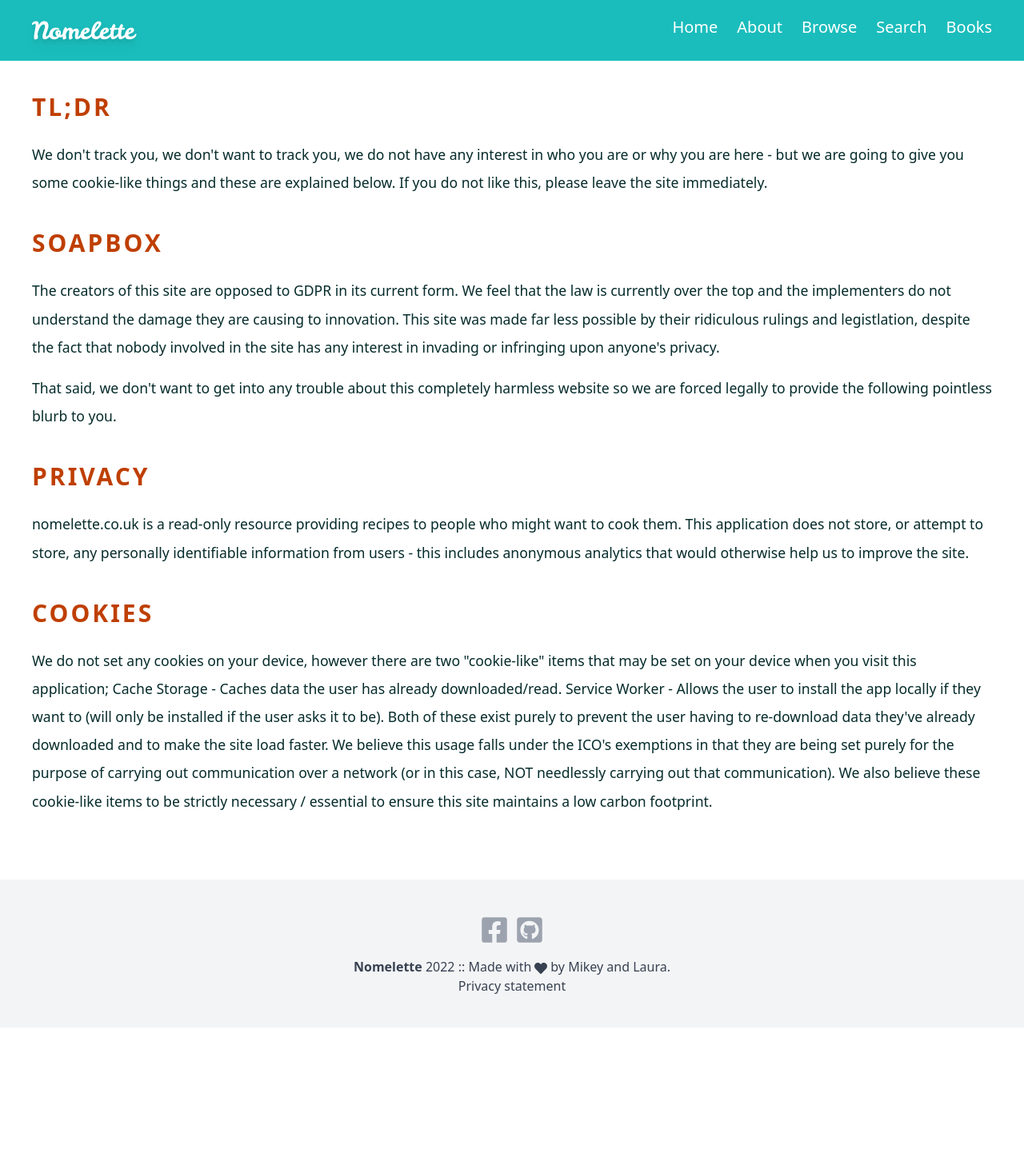
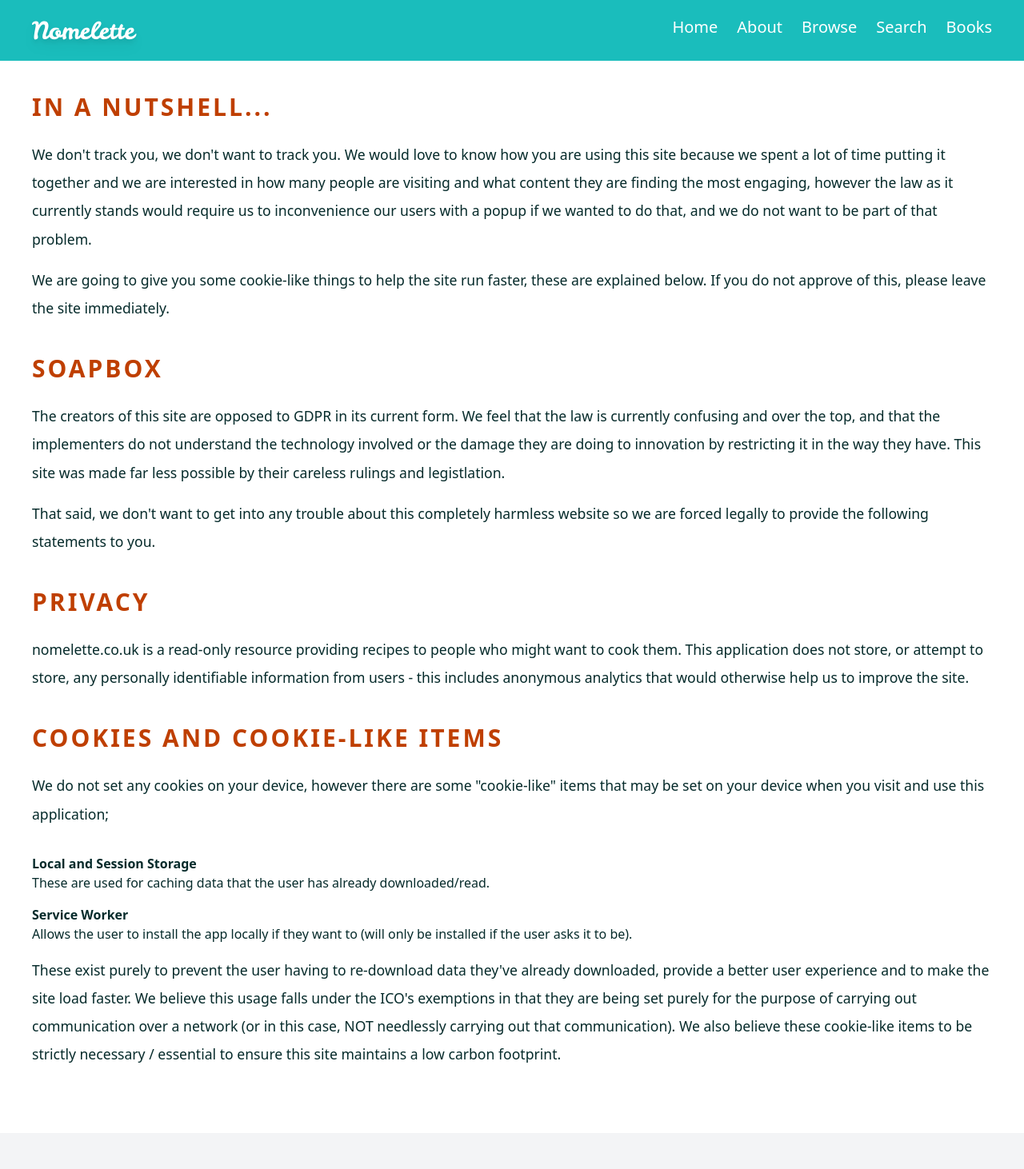
Before and after one commit to mikeyhogarth/nomelette.co.uk, a Next.js app: page /privacy in a window 1280 px wide. Shown: the top 1462 px of the page at 80% size. Before the commit the page ends 1285 px from the top, so only its background shows below. Built offline with nearby package versions, Linux system fonts and the light colour scheme.

Commit message:
Add local storage solution to preserve search state between page transitions.

```diff
--- a/pages/privacy.tsx
+++ b/pages/privacy.tsx
@@ -6,26 +6,34 @@ export default function Privacy() {
       <Head>
         <title>Privacy | Nomelette</title>
       </Head>
-      <h2>tl;dr</h2>
+      <h2>In a nutshell...</h2>
       <p>
-        We don&apos;t track you, we don&apos;t want to track you, we do not have
-        any interest in who you are or why you are here - but we are going to
-        give you some cookie-like things and these are explained below. If you
-        do not like this, please leave the site immediately.
+        We don&apos;t track you, we don&apos;t want to track you. We would love
+        to know how you are using this site because we spent a lot of time
+        putting it together and we are interested in how many people are
+        visiting and what content they are finding the most engaging, however
+        the law as it currently stands would require us to inconvenience our
+        users with a popup if we wanted to do that, and we do not want to be
+        part of that problem.
+      </p>
+      <p>
+        We are going to give you some cookie-like things to help the site run
+        faster, these are explained below. If you do not approve of this, please
+        leave the site immediately.
       </p>
       <h2>Soapbox</h2>
       <p>
         The creators of this site are opposed to GDPR in its current form. We
-        feel that the law is currently over the top and the implementers do not
-        understand the damage they are causing to innovation. This site was made
-        far less possible by their ridiculous rulings and legistlation, despite
-        the fact that nobody involved in the site has any interest in invading
-        or infringing upon anyone&apos;s privacy.
+        feel that the law is currently confusing and over the top, and that the
+        implementers do not understand the technology involved or the damage
+        they are doing to innovation by restricting it in the way they have.
+        This site was made far less possible by their careless rulings and
+        legistlation.
       </p>
       <p>
         That said, we don&apos;t want to get into any trouble about this
         completely harmless website so we are forced legally to provide the
-        following pointless blurb to you.
+        following statements to you.
       </p>
       <h2>Privacy</h2>
       <p>
@@ -35,21 +43,33 @@ export default function Privacy() {
         includes anonymous analytics that would otherwise help us to improve the
         site.
       </p>
-      <h2>Cookies</h2>
+      <h2>Cookies and Cookie-like items</h2>
       <p>
-        We do not set any cookies on your device, however there are two
+        We do not set any cookies on your device, however there are some
         &quot;cookie-like&quot; items that may be set on your device when you
-        visit this application; Cache Storage - Caches data the user has already
-        downloaded/read. Service Worker - Allows the user to install the app
-        locally if they want to (will only be installed if the user asks it to
-        be). Both of these exist purely to prevent the user having to
-        re-download data they&apos;ve already downloaded and to make the site
-        load faster. We believe this usage falls under the ICO&apos;s exemptions
-        in that they are being set purely for the purpose of carrying out
-        communication over a network (or in this case, NOT needlessly carrying
-        out that communication). We also believe these cookie-like items to be
-        strictly necessary / essential to ensure this site maintains a low
-        carbon footprint.
+        visit and use this application;
+      </p>
+      <dl className="pb-4">
+        <dt className="font-bold pt-4">Local and Session Storage</dt>{" "}
+        <dd>
+          These are used for caching data that the user has already
+          downloaded/read.
+        </dd>
+        <dt className="font-bold pt-4">Service Worker</dt>
+        <dd>
+          Allows the user to install the app locally if they want to (will only
+          be installed if the user asks it to be).{" "}
+        </dd>
+      </dl>
+      <p>
+        These exist purely to prevent the user having to re-download data
+        they&apos;ve already downloaded, provide a better user experience and to
+        make the site load faster. We believe this usage falls under the
+        ICO&apos;s exemptions in that they are being set purely for the purpose
+        of carrying out communication over a network (or in this case, NOT
+        needlessly carrying out that communication). We also believe these
+        cookie-like items to be strictly necessary / essential to ensure this
+        site maintains a low carbon footprint.
       </p>
     </>
   );
--- a/pages/recipes/[slug].tsx
+++ b/pages/recipes/[slug].tsx
@@ -18,7 +18,7 @@ interface Props {
 
 export default function RecipePage({ recipe }: Props) {
   return (
-    <article className="recipe" vocab="http://schema.org/" typeof="Recipe">
+    <>
       <Head>
         <title>{recipe.name} | Nomelette</title>
         {recipe.image && (
@@ -41,6 +41,7 @@ export default function RecipePage({ recipe }: Props) {
           content={`Recipe for ${recipe.name} by Sheila Hogarth`}
         />
       </Head>
+      <article className="recipe" vocab="http://schema.org/" typeof="Recipe">
         <h1 property="name">{recipe.name}</h1>
         {recipe.image && (
           <figure className="main-recipe-image">
@@ -101,6 +102,7 @@ export default function RecipePage({ recipe }: Props) {
           </Callout>
         )}
       </article>
+    </>
   );
 }
 
--- a/pages/search.tsx
+++ b/pages/search.tsx
@@ -1,4 +1,4 @@
-import { useState, FormEvent } from "react";
+import { useState, useEffect, FormEvent } from "react";
 import { FaSpinner } from "react-icons/fa";
 import Link from "next/link";
 import Head from "next/head";
@@ -7,13 +7,28 @@ import { Recipe } from "../types";
 
 // artificial limit to prevent spamming
 const MAX_SEARCH_LIMIT = 50;
+const SEARCH_TERM_LOCAL_STORAGE_KEY = "searchTerm";
+const SEARCH_RESULTS_LOCAL_STORAGE_KEY = "searchResults";
 
 const Search = () => {
   const [searchTerm, setSearchTerm] = useState<string>("");
   const [lastSearchTerm, setLastSearchTerm] = useState<string>("");
   const [results, setResults] = useState<Recipe[]>([]);
-  const [searchCount, setSearchCount] = useState<number>(0);
+  const [searchCount, setSearchCount] = useState<number>(results.length);
   const [loading, setLoading] = useState<boolean>(false);
+
+  useEffect(() => {
+    const cachedSearchTerm =
+      localStorage.getItem(SEARCH_TERM_LOCAL_STORAGE_KEY) || "";
+
+    const cachedSearchResults = JSON.parse(
+      localStorage.getItem(SEARCH_RESULTS_LOCAL_STORAGE_KEY) || "[]"
+    );
+
+    setSearchTerm(cachedSearchTerm);
+    setLastSearchTerm(cachedSearchTerm);
+    setResults(cachedSearchResults);
+  }, []);
 
   async function handleSubmit(event: FormEvent) {
     event.preventDefault();
@@ -22,8 +37,17 @@ const Search = () => {
     setSearchCount(searchCount + 1);
     setLastSearchTerm(searchTerm);
     setLoading(true);
-    setResults(await search(searchTerm));
+    const searchResults = await search(searchTerm);
+    setResults(searchResults);
     setLoading(false);
+
+    // Set results on local storage so that they remain when back pressed / user
+    // comes back to search page.
+    localStorage.setItem(SEARCH_TERM_LOCAL_STORAGE_KEY, searchTerm);
+    localStorage.setItem(
+      SEARCH_RESULTS_LOCAL_STORAGE_KEY,
+      JSON.stringify(searchResults)
+    );
   }
 
   return (
```
Lines whose indentation alone changed are shown as unchanged.
